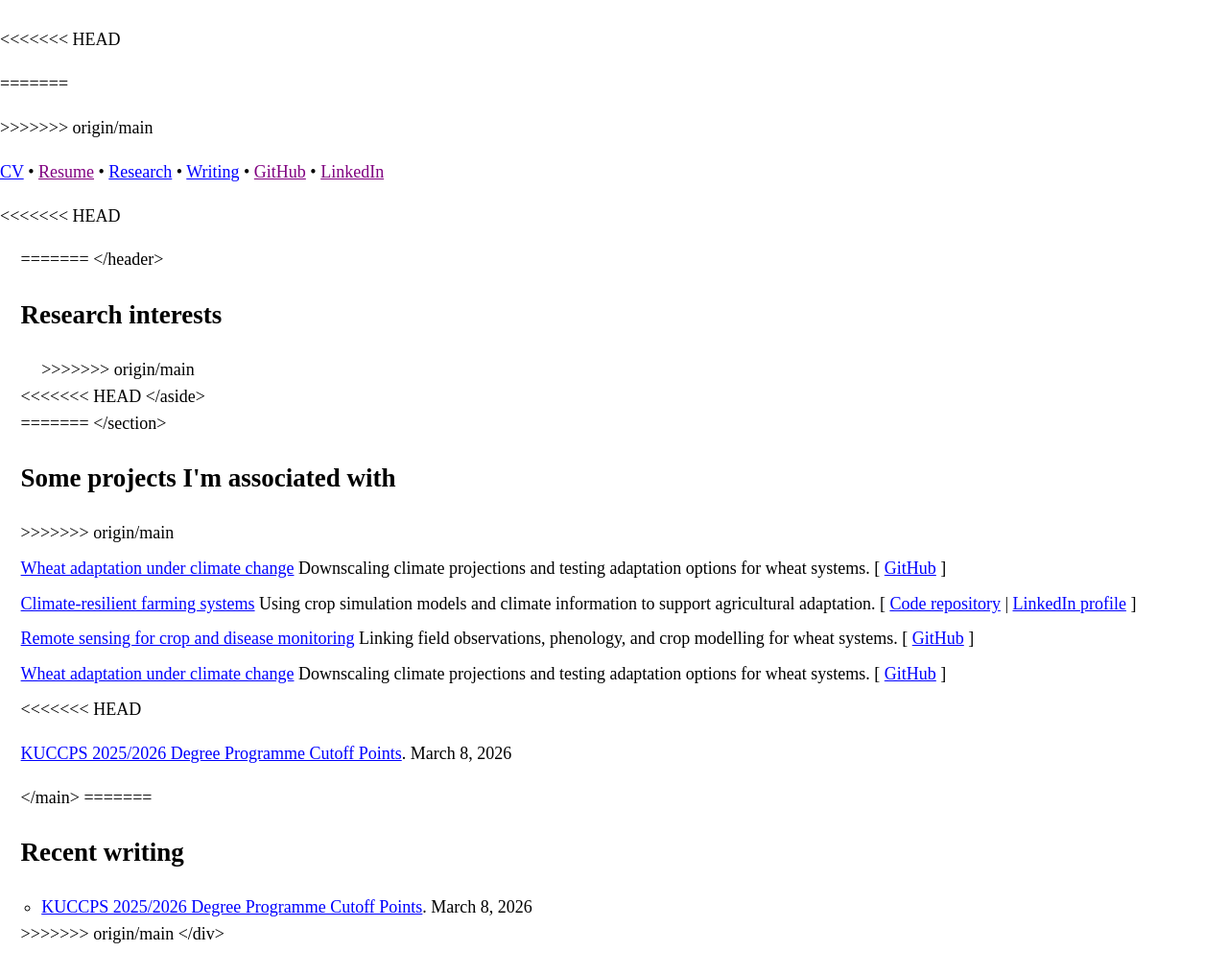
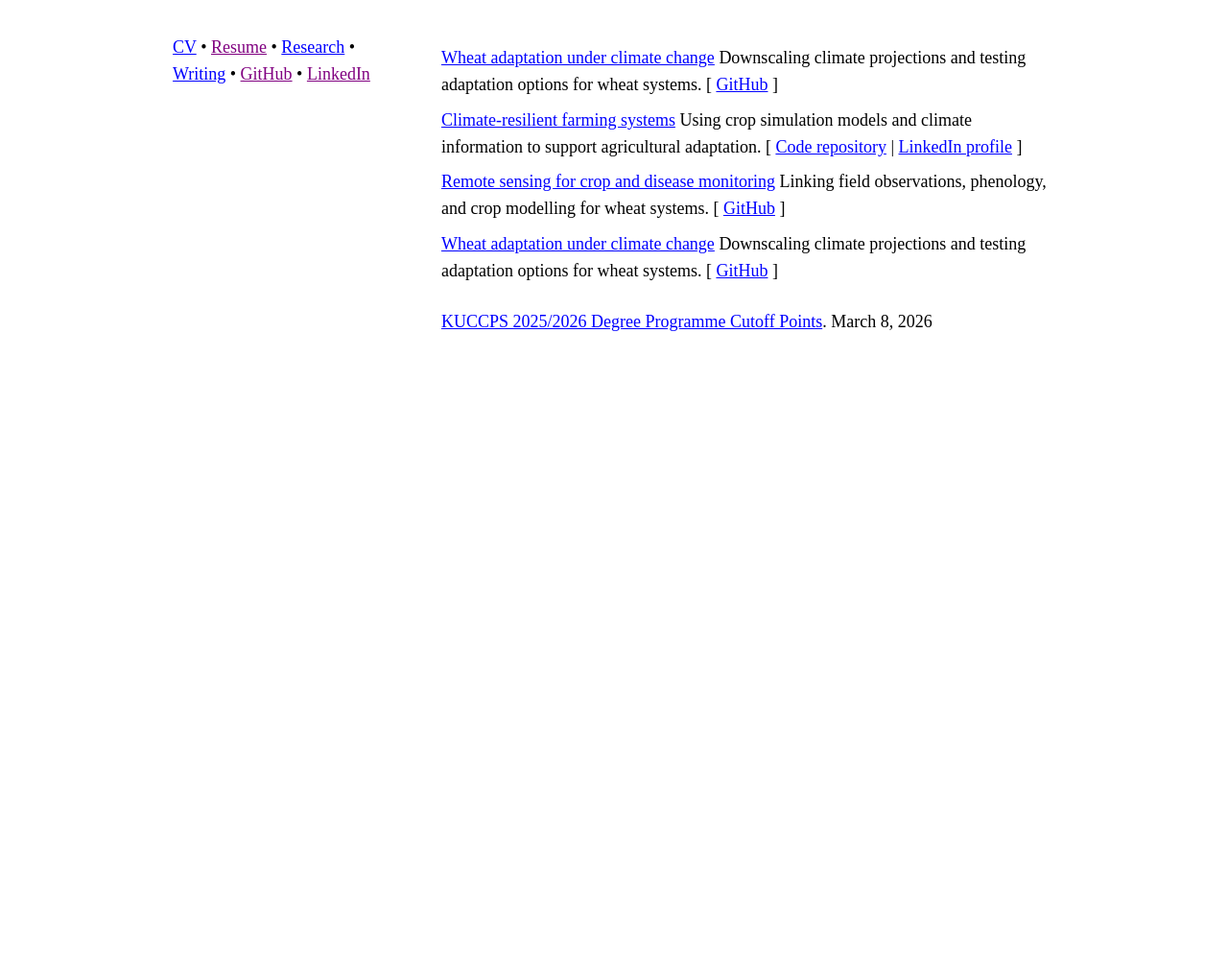
Before and after one commit to Ongevic/research, a Jekyll site: the page built from src/index.md, in a window 1280 px wide. Shown: the whole page at 96% size. Built offline with Jekyll 4.4.1, drawn with Linux system fonts in a browser that asks for light colours; after the commit the page ends 900 px from its top, so only the background shows below that.

Commit message:
Fix unresolved merge markers in site files

```diff
--- a/src/assets/css/main.css
+++ b/src/assets/css/main.css
@@ -3,11 +3,7 @@ body {
     font-size: 18px;
     line-height: 1.55;
     margin: 28px auto;
-<<<<<<< HEAD
     max-width: 920px;
-=======
-    max-width: 760px;
->>>>>>> origin/main
     padding: 0 22px 48px;
     color: #000;
     background: #fff;
@@ -23,14 +19,6 @@ h1 {
     margin: 0 0 0.25rem;
 }
 
-<<<<<<< HEAD
-=======
-h2 {
-    font-size: 1.2rem;
-    margin: 1.8rem 0 0.6rem;
-}
-
->>>>>>> origin/main
 p, ul {
     margin: 0.7rem 0;
 }
@@ -48,16 +36,11 @@ ul {
     padding-left: 1.35rem;
 }
 
-<<<<<<< HEAD
 .home-page {
     display: grid;
     grid-template-columns: minmax(180px, 240px) minmax(0, 1fr);
     column-gap: 40px;
     align-items: start;
-=======
-.home-header {
-    margin-bottom: 1.2rem;
->>>>>>> origin/main
 }
 
 .home-meta {
@@ -65,7 +48,6 @@ ul {
 }
 
 .home-links {
-<<<<<<< HEAD
     margin: 0.5rem 0;
 }
 
@@ -101,15 +83,3 @@ ul {
         position: static;
     }
 }
-=======
-    margin-top: 0.55rem;
-}
-
-.home-page section {
-    margin-top: 1.4rem;
-}
-
-.project-list p {
-    margin: 0.55rem 0;
-}
->>>>>>> origin/main
--- a/src/index.md
+++ b/src/index.md
@@ -4,16 +4,9 @@ title: Victor Nyabuti Ong'era
 ---
 
 <div class="home-page">
-<<<<<<< HEAD
   <aside class="home-sidebar">
     <h1>{{ site.profile.name }}</h1>
     <p class="home-meta">{{ site.profile.title }}</p>
-=======
-  <header class="home-header">
-    <h1>{{ site.profile.name }}</h1>
-    <p class="home-meta">{{ site.profile.title }}</p>
-    <p class="home-meta">{{ site.profile.location }}</p>
->>>>>>> origin/main
     <p class="home-links">
       <a href="{{ '/cv/' | relative_url }}">CV</a> &bullet;
       <a href="{{ site.profile.links.cv_pdf | relative_url }}">Resume</a> &bullet;
@@ -22,28 +15,13 @@ title: Victor Nyabuti Ong'era
       <a href="{{ site.profile.links.github }}">GitHub</a> &bullet;
       <a href="{{ site.profile.links.linkedin }}">LinkedIn</a>
     </p>
-<<<<<<< HEAD
     <p class="home-meta">{{ site.profile.location }}</p>
 
     <ul class="interest-list">
-=======
-  </header>
-
-  <p>{{ site.profile.intro }}</p>
-
-  {% for paragraph in site.profile.bio %}
-  <p>{{ paragraph }}</p>
-  {% endfor %}
-
-  <section>
-    <h2>Research interests</h2>
-    <ul>
->>>>>>> origin/main
       {% for interest in site.profile.interests %}
       <li>{{ interest }}</li>
       {% endfor %}
     </ul>
-<<<<<<< HEAD
   </aside>
 
   <main class="home-main">
@@ -51,12 +29,6 @@ title: Victor Nyabuti Ong'era
     <p>{{ paragraph }}</p>
     {% endfor %}
 
-=======
-  </section>
-
-  <section>
-    <h2>Some projects I'm associated with</h2>
->>>>>>> origin/main
     <div class="project-list">
       {% for item in site.research %}
       <p>
@@ -72,7 +44,6 @@ title: Victor Nyabuti Ong'era
       </p>
       {% endfor %}
     </div>
-<<<<<<< HEAD
 
     <div class="writing-list">
       {% for post in site.news limit:5 %}
@@ -83,19 +54,4 @@ title: Victor Nyabuti Ong'era
       {% endfor %}
     </div>
   </main>
-=======
-  </section>
-
-  <section>
-    <h2>Recent writing</h2>
-    <ul>
-      {% for post in site.news limit:5 %}
-      <li>
-        <a href="{{ post.url | relative_url }}">{{ post.title }}</a>.
-        {{ post.date | date: "%B %-d, %Y" }}
-      </li>
-      {% endfor %}
-    </ul>
-  </section>
->>>>>>> origin/main
 </div>
```
Also changed, not shown: src/_research/precision-agriculture.md (+0 -8 lines), src/_research/remote-sensing-crop-monitoring.md (+0 -8 lines), src/_research/wheat-climate-adaptation.md (+0 -8 lines).
